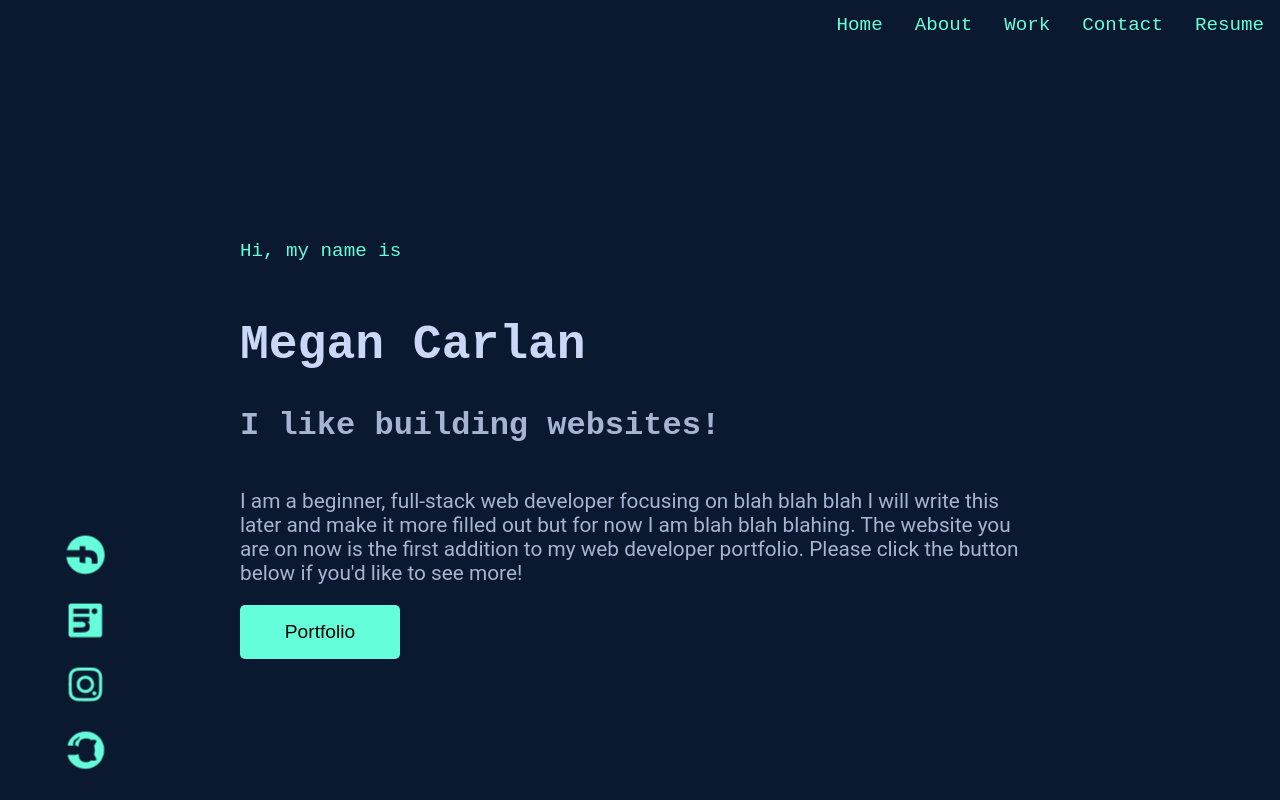
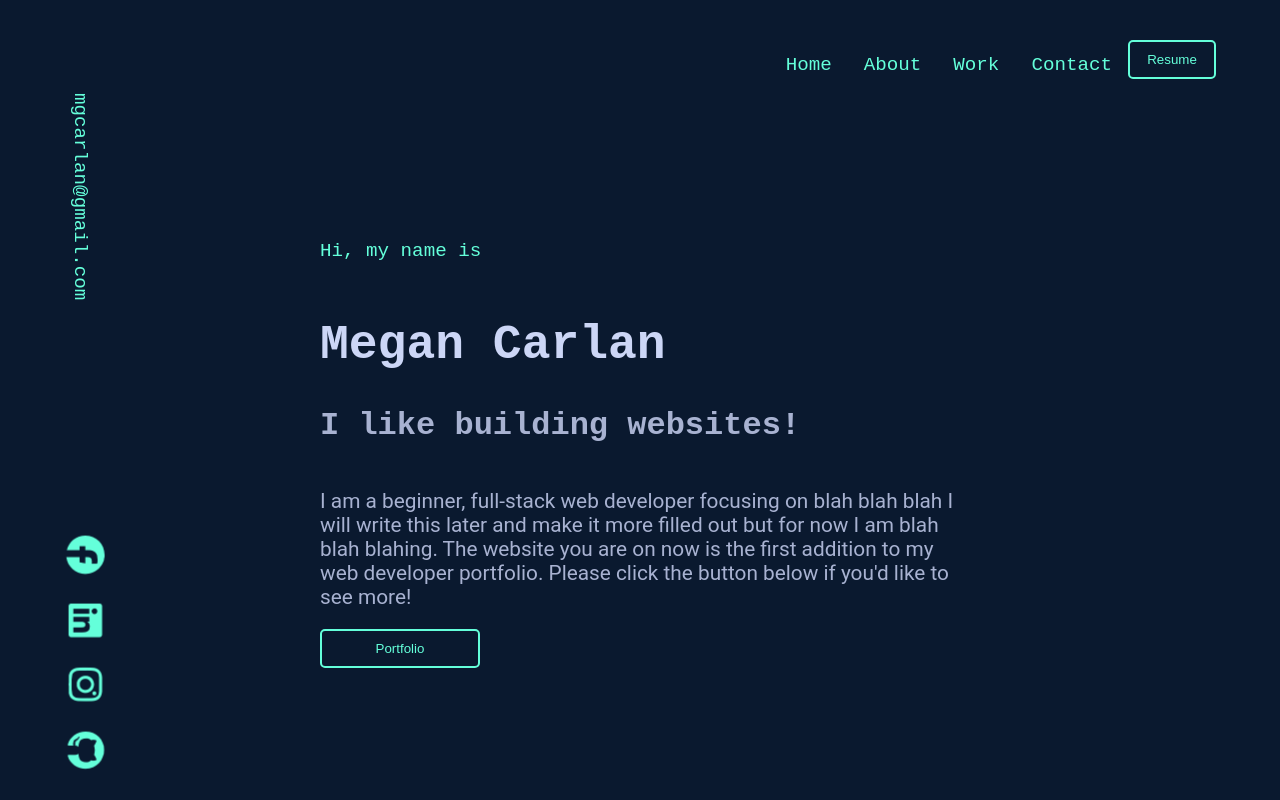
Before and after one commit to MeganCarlan/Portfolio, a React (Create React App) app: page / in a window 1280 px wide. Shown: the top 800 px of the page. Built offline with nearby package versions, Linux system fonts and the light colour scheme.

Commit message:
Home page finalized (need to add Gif)

```diff
--- a/src/App.css
+++ b/src/App.css
@@ -4,11 +4,33 @@
 
 .navbar {
   position: absolute;
-  top: 0;
-  right: 0;
+  top: 5vh;
+  right: 8vh;
   font-family: 'Inconsolata', monospace;
   color: #64ffda
 
+}
+
+.resumeButton {
+  max-width: 11vh;
+  max-height: 5vh;
+  display: flex;
+  justify-content: center;
+  align-items: center;
+  border: 2px solid #64ffda;
+  background-color: transparent;
+  color: #64ffda;
+  padding: 10px 20px;
+  border-radius: 5px;
+}
+
+.email {
+  position: fixed;
+  padding: 29px 5px;
+  left: 5vh;
+  top: 1vh;
+  transform: rotate(90deg);
+  transform-origin: bottom left;
 }
 
 .social-container {
@@ -19,6 +41,7 @@
   transform: rotate(90deg);
   transform-origin: bottom left;
 }
+
 .social {
   padding:15px;
 }
@@ -131,12 +154,17 @@ a {
   align-items: left;
   justify-content: left;
   min-height: 100vh;
-  padding: 15rem;
+  padding: 15rem 20rem;
   text-align: left;
   background-color: #0a192f;
 }
 button {
   max-width: 20vh;
+  border: 2px solid #64ffda;
+  background-color: transparent;
+  color: #64ffda;
+  padding: 10px 20px;
+  border-radius: 5px;
 }
 
 h1 {
@@ -154,7 +182,7 @@ div {
   margin-bottom: 1.5rem;
 }
 
-button {
+/* button {
   background-color: #64ffda;
   color: black;
   border: none;
@@ -162,7 +190,7 @@ button {
   font-size: 1.2rem;
   border-radius: 5px;
   cursor: pointer;
-}
+} */
 
 button:hover {
   background-color: #0055aa;
--- a/src/App.js
+++ b/src/App.js
@@ -4,6 +4,7 @@ import { AboutPage } from './components/aboutPage';
 import { WorkPage } from './components/workPage';
 import { ContactPage } from './components/contactPage';
 import { SocialMediaBar } from './components/socialMediaBar';
+import { Email } from './components/email';
 import { BrowserRouter, Route, Routes, NavLink } from "react-router-dom";
 
 function App() {
@@ -26,12 +27,13 @@ function App() {
               <NavLink to="/contact">Contact</NavLink>
             </li>
             <li>
-              <NavLink to="/resume">Resume</NavLink>
+              <button className="resumeButton" to="/resume">Resume</button>
             </li>
           </ul>
         </nav>
        <nav>
         <SocialMediaBar />
+        <Email />
        </nav>
 
 
--- /dev/null
+++ b/src/components/email.jsx
@@ -0,0 +1,7 @@
+
+export function Email() {
+
+    return(
+        <div className="email">mgcarlan@gmail.com</div>
+    )
+}
--- a/src/components/socialMediaBar.jsx
+++ b/src/components/socialMediaBar.jsx
@@ -11,18 +11,18 @@ import {
 export  function SocialMediaBar() {
   return (
     <div class="social-container">
-      <a href="https://www.facebook.com/learnbuildteach/"
+      <a href="https://www.facebook.com/megan.carlan/"
         className="facebook social">
         <FontAwesomeIcon icon={faFacebook} size="2x" />
       </a>
       <a href="https://www.linkedin.com/in/megan-carlan/" className="linkedin social">
         <FontAwesomeIcon icon={faLinkedin} size="2x" />
       </a>
-      <a href="https://www.instagram.com/learnbuildteach"
+      <a href="https://www.instagram.com/megancarrr/"
         className="instagram social">
         <FontAwesomeIcon icon={faInstagram} size="2x" />
       </a>
-      <a href="https://www.instagram.com/learnbuildteach"
+      <a href="https://github.com/MeganCarlan"
         className="github social">
         <FontAwesomeIcon icon={faGithub} size="2x" />
       </a>
```
Also changed, not shown: src/components/homePage.jsx (+7 -2 lines).
